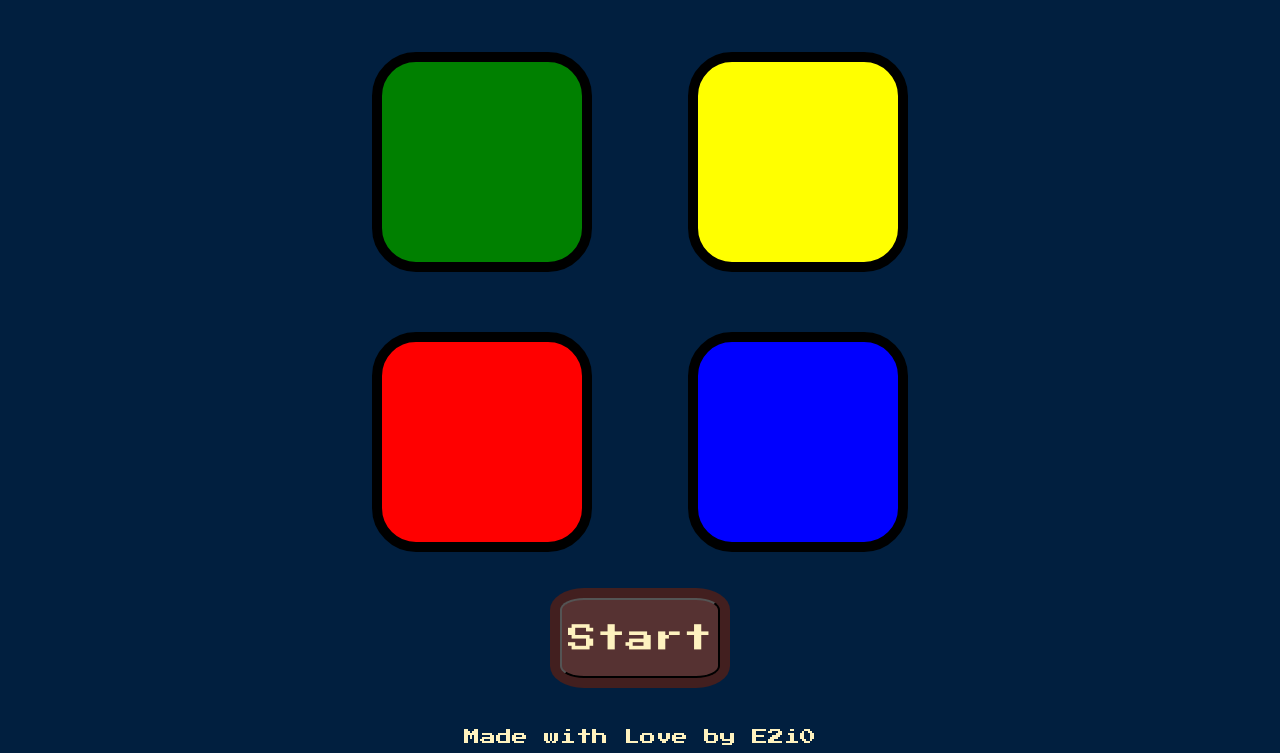
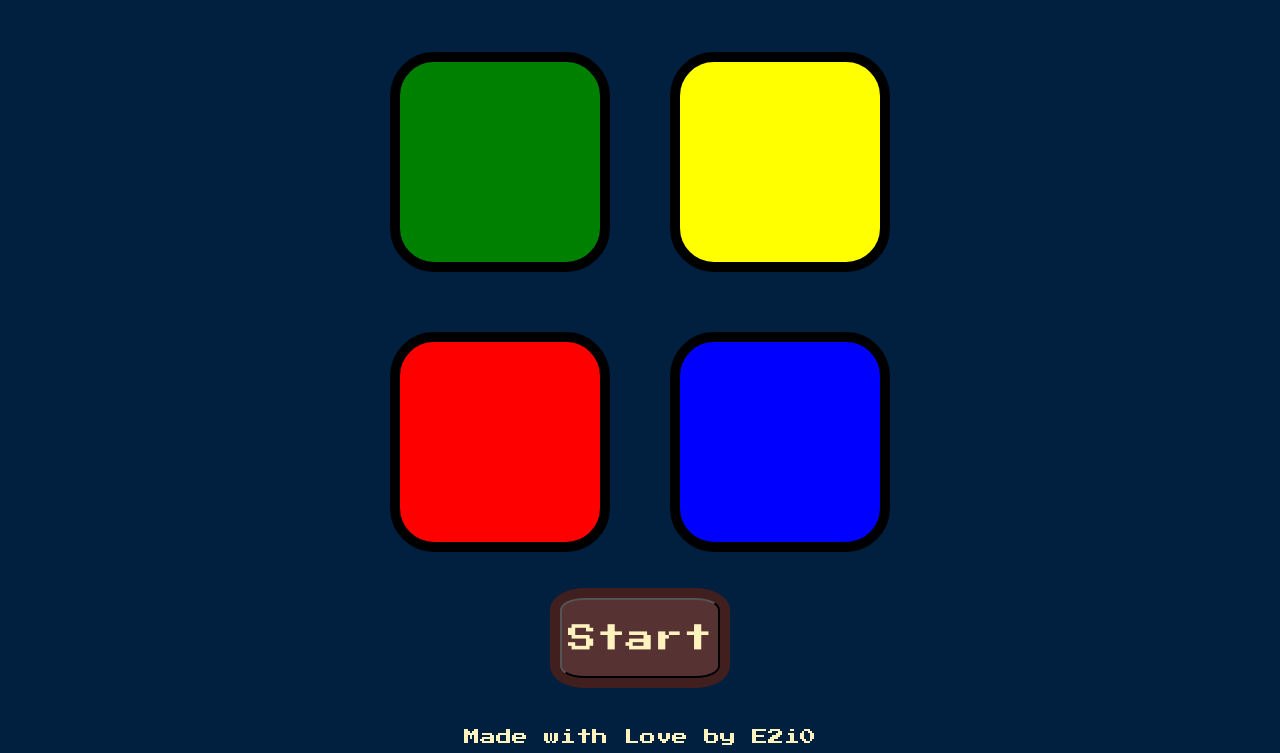
Before and after one commit to e2io/simon-game, a plain HTML site: page index.html in a window 1280 px wide. Shown: the part 114-867 px from the top of the page. Drawn offline with nearby package versions, Linux system fonts and the light colour scheme.

Commit message:
Update index.html

```diff
--- a/index.html
+++ b/index.html
@@ -16,7 +16,7 @@
     <span class="span2"> Press Start to Play</span>
   </h1>
   <div class="container row">
-    <div class="col">
+    <div class="col1">
 
       <div type="button" id="green" class="btn green">
 
@@ -27,7 +27,7 @@
       </div>
     </div>
 
-    <div class="col">
+    <div class="col2">
 
       <div type="button" id="yellow" class="btn yellow">
 
```
